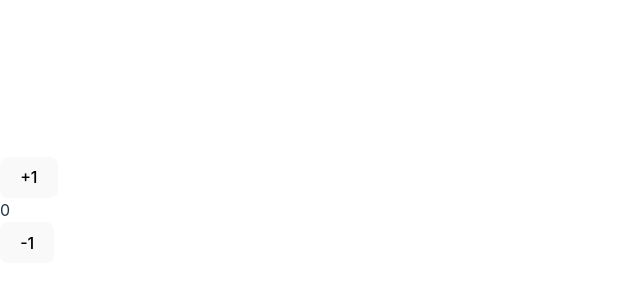
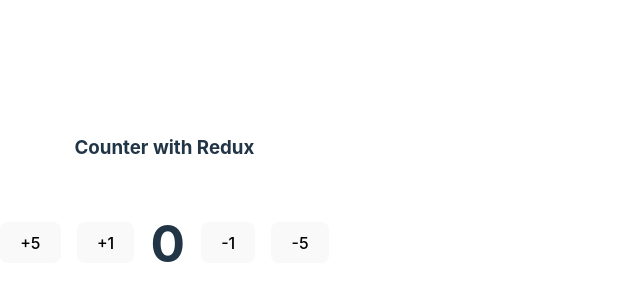
Before and after one commit to victorvzn/bootcamp-frontend-g16, a React (Vite) app in the folder semana12/dia01-react-redux-counter-shopping-cart-app/: page / in a window 1280 px wide. Shown: the part 190-490 px from the top of the page, without its empty margins (0-640 px from the left). Built offline with nearby package versions, Linux system fonts and the light colour scheme.

Commit message:
semana12, dia01, react-redux-counter-shopping-cart-app

```diff
--- a/semana12/dia01-react-redux-counter-shopping-cart-app/src/components/Counter.jsx
+++ b/semana12/dia01-react-redux-counter-shopping-cart-app/src/components/Counter.jsx
@@ -1,6 +1,6 @@
 import { useSelector, useDispatch } from 'react-redux'
 
-import { decrement, increment } from '../store'
+import { decrement, increment, incrementByAmount, decrementByAmount } from '../store'
 
 const Counter = () => {
   const counter = useSelector(state => state.counter)
@@ -15,12 +15,26 @@
     dispatch(decrement())
   }
 
+  const handleIncrementByAmount = () => {
+    dispatch(incrementByAmount(5))
+  }
+
+  const handleDecrementByAmount = () => {
+    // dispatch(incrementByAmount(-5))
+    dispatch(decrementByAmount(5))
+  }
+
   return (
-    <>
-      <button onClick={handleIncrement}>+1</button>
-      <div>{counter}</div>
-      <button onClick={handleDecrement}>-1</button>
-    </>
+    <div style={{ display: 'flex', flexDirection: 'column', alignItems: 'center' }}>
+      <h3>Counter with Redux</h3>
+      <div style={{ display: 'flex', alignItems: 'center', gap: '1rem' }}>
+        <button onClick={handleIncrementByAmount}>+5</button>
+        <button onClick={handleIncrement}>+1</button>
+        <h1>{counter}</h1>
+        <button onClick={handleDecrement}>-1</button>
+        <button onClick={handleDecrementByAmount}>-5</button>
+      </div>
+    </div>
   )
 }
 
--- a/semana12/dia01-react-redux-counter-shopping-cart-app/src/store/index.js
+++ b/semana12/dia01-react-redux-counter-shopping-cart-app/src/store/index.js
@@ -13,11 +13,13 @@
     increment: (state) => {
       return state + 1
     },
-    decrement: (state) => state - 1
+    decrement: (state) => state - 1,
+    incrementByAmount: (state, action) => state + action.payload,
+    decrementByAmount: (state, action) => state - action.payload,
   }
 })
 
-export const { increment, decrement } = counterSlice.actions // Exportamos las acciones
+export const { increment, decrement, incrementByAmount, decrementByAmount } = counterSlice.actions // Exportamos las acciones
 
 export const store = configureStore({
   reducer: {
```
